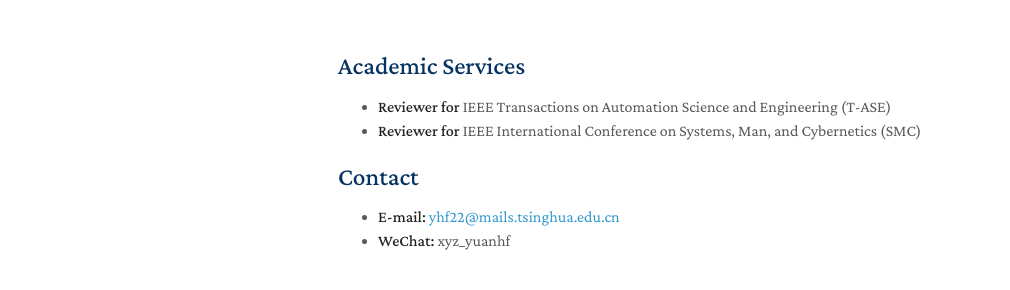
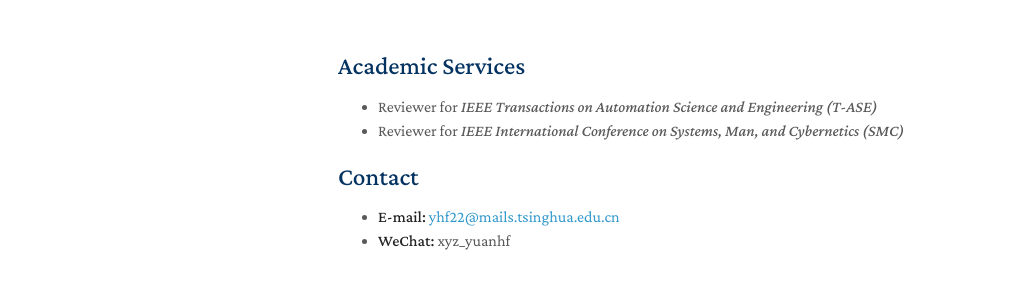
Before and after one commit to Xyz-yuanhf/Xyz-yuanhf.github.io, a Jekyll site: the page built from index.md, in a window 1280 px wide and 1211 px high. Shown: the part 820-1110 px from the top of the window, without its empty margins (132-1142 px from the left). Built offline with Jekyll 4.4.1, drawn with Linux system fonts in a browser that asks for light colours; a style sheet for code colours, icons or effects is not loaded; our own code applies the rules of GitHub Pages for plain Markdown files.

```diff
--- a/index.md
+++ b/index.md
@@ -17,8 +17,8 @@ I am currently a Ph.D. student in the [Department of Automation](https://www.au.
 
 ## Academic Services
 
-- **Reviewer for** IEEE Transactions on Automation Science and Engineering (T-ASE)
-- **Reviewer for** IEEE International Conference on Systems, Man, and Cybernetics (SMC)
+- Reviewer for _IEEE Transactions on Automation Science and Engineering (T-ASE)_
+- Reviewer for _IEEE International Conference on Systems, Man, and Cybernetics (SMC)_
 
 ## Contact
 
```
